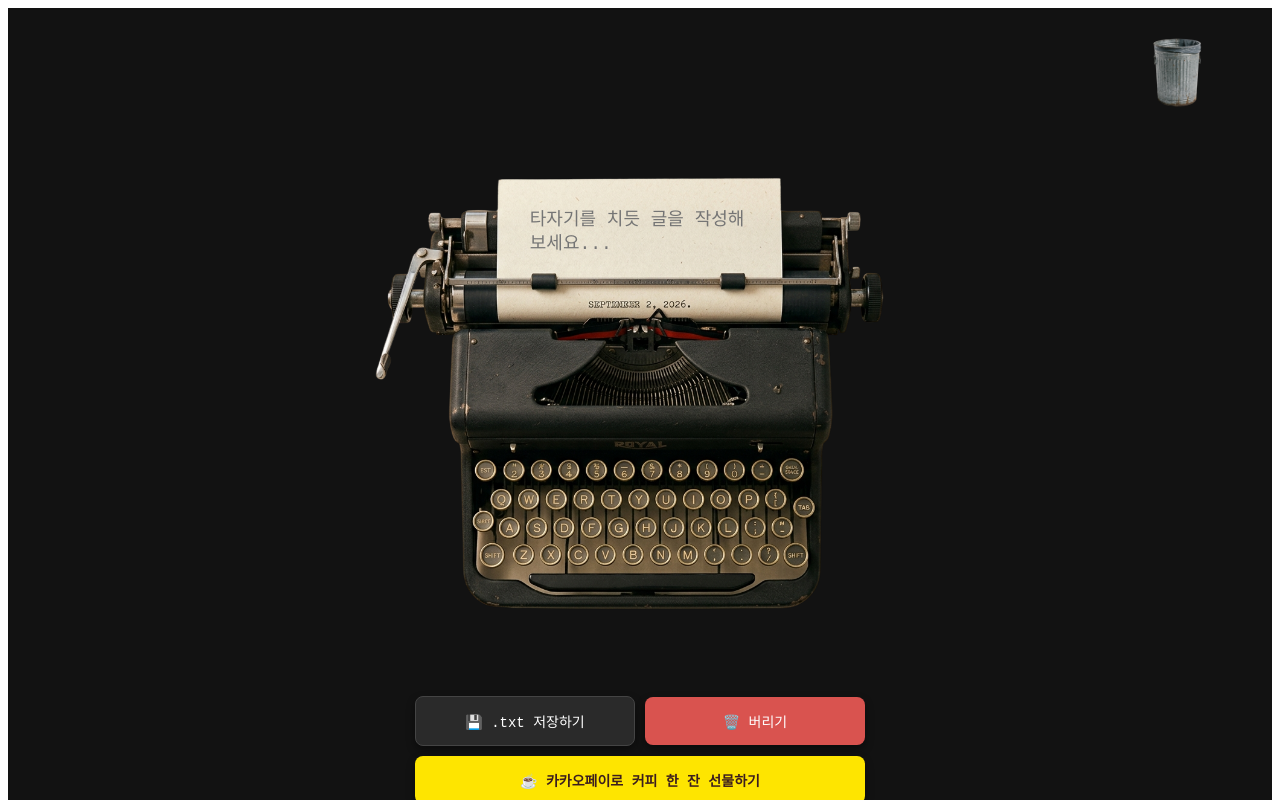
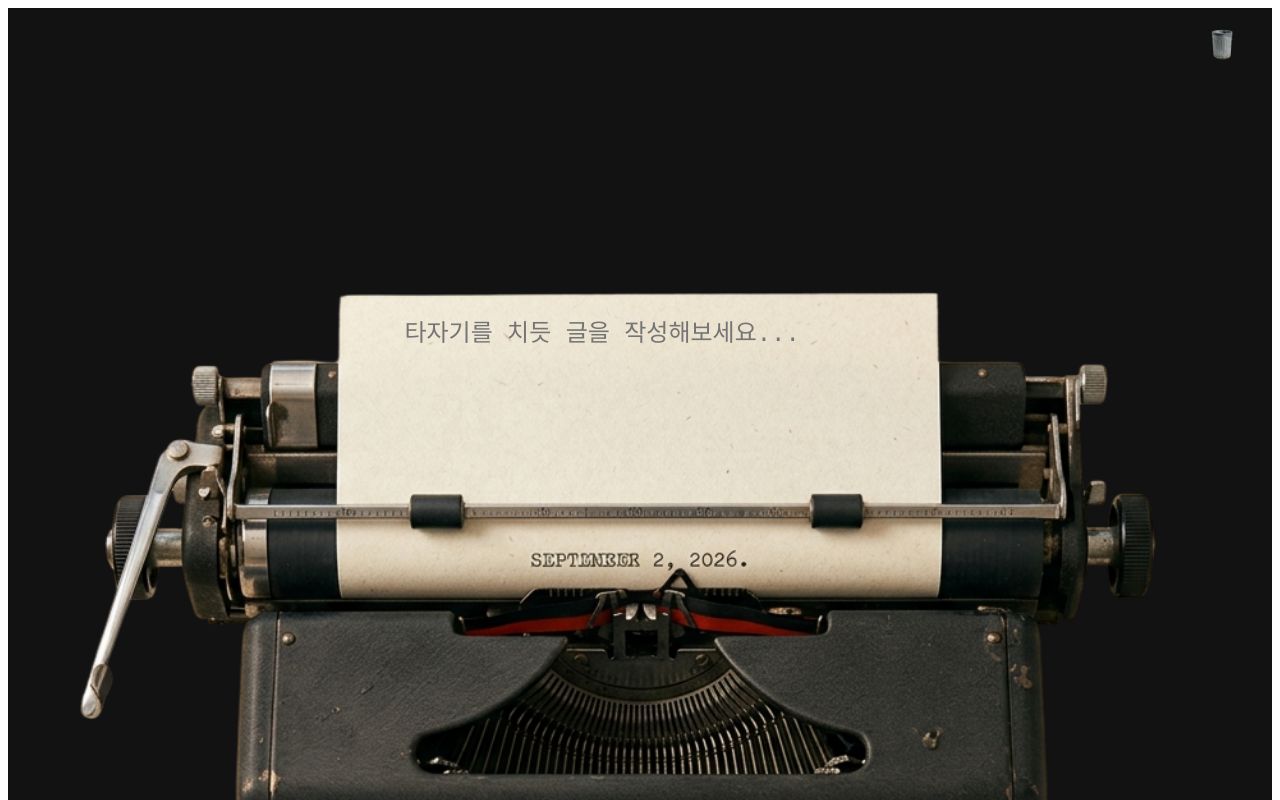
Before and after one commit to lia4682-ctrl/typewriter-web, a Next.js app: page / in a window 1280 px wide. Shown: the top 800 px of the page. Built offline with nearby package versions, Linux system fonts and the light colour scheme.

Commit message:
Update page.tsx

```diff
--- a/app/page.tsx
+++ b/app/page.tsx
@@ -194,8 +194,8 @@ export default function TypewriterApp() {
 
     const isLeft = Math.random() > 0.5;
     const newX = isLeft
-      ? Math.floor(Math.random() * (windowWidth * 0.12)) + 10
-      : Math.floor(Math.random() * (windowWidth * 0.12)) + (windowWidth * 0.65);
+      ? Math.floor(Math.random() * (windowWidth * 0.15)) + 10
+      : Math.floor(Math.random() * (windowWidth * 0.15)) + (windowWidth * 0.65);
 
     const newY = Math.floor(Math.random() * 80) + 70;
 
@@ -329,9 +329,8 @@ export default function TypewriterApp() {
         display: 'flex',
         flexDirection: 'column',
         alignItems: 'center',
-        padding: '10px 0 30px 0',
+        padding: '20px 0 50px 0',
         overflowX: 'hidden',
-        overflowY: 'auto',
         userSelect: 'none',
         boxSizing: 'border-box'
       }}
@@ -343,7 +342,7 @@ export default function TypewriterApp() {
           position: 'absolute',
           top: '15px',
           right: '15px',
-          width: 'clamp(100px, 22vw, 160px)',
+          width: '70px',
           zIndex: 30,
           transition: 'transform 0.2s ease',
           transform: isHoveredBin ? 'scale(1.15)' : 'scale(1)',
@@ -370,7 +369,7 @@ export default function TypewriterApp() {
             position: 'absolute',
             left: `${paper.x}px`,
             top: `${paper.y}px`,
-            width: 'clamp(80px, 18vw, 120px)',
+            width: '75px',
             transform: `rotate(${paper.rotate}deg)`,
             zIndex: draggingId === paper.id ? 100 : 25,
             cursor: 'pointer',
@@ -380,25 +379,35 @@ export default function TypewriterApp() {
         />
       ))}
 
-      {/* 모바일 100% 폭 대응 대형 타자기 */}
+      {/* 300% 스케일 적용 영역 (화면 밖으로 큼직하게 크롭) */}
       <div
         style={{
           position: 'relative',
-          width: '100vw',
-          maxWidth: '850px',
-          aspectRatio: '4 / 3',
-          marginTop: '60px',
+          width: '300vw',
+          maxWidth: '1800px',
+          aspectRatio: '4 / 3.1',
+          marginTop: '30px',
+          display: 'flex',
+          justifyContent: 'center',
+          alignItems: 'center',
           zIndex: 1
+        }}
+      >
+        <div
+          style={{
+            position: 'relative',
+            width: '100%',
+            height: '100%'
           }}
         >
           {/* 입력 레이어 */}
           <div
             style={{
               position: 'absolute',
-            top: '20%',
+              top: '18.5%',
               left: '36.8%',
               width: '26.4%',
-            height: '12.5%',
+              height: '14%',
               padding: '2px',
               boxSizing: 'border-box',
               zIndex: 3
@@ -419,8 +428,8 @@ export default function TypewriterApp() {
                 backgroundColor: 'transparent',
                 resize: 'none',
                 fontFamily: 'Courier New, Courier, monospace',
-              fontSize: 'clamp(13px, 3.5vw, 18px)',
-              lineHeight: '1.35',
+                fontSize: '24px',
+                lineHeight: '1.4',
                 color: '#1a1a1a',
                 textAlign: 'left',
                 padding: 0,
@@ -451,34 +460,39 @@ export default function TypewriterApp() {
             }}
           />
         </div>
+      </div>
 
       {/* 하단 버튼 그룹 */}
       <div
         style={{
           display: 'flex',
-          gap: '10px',
-          justifyContent: 'center',
-          alignItems: 'center',
-          flexWrap: 'wrap',
-          width: '90%',
-          maxWidth: '450px',
-          marginTop: '-20px',
+          flexDirection: 'column',
+          gap: '12px',
+          width: 'calc(100% - 40px)',
+          maxWidth: '360px',
+          marginTop: '10px',
           zIndex: 20
         }}
       >
+        <div style={{ display: 'flex', gap: '10px', width: '100%' }}>
           <button
             onClick={handleSaveTxt}
             style={{
-            flex: '1 1 calc(50% - 5px)',
-            padding: '14px 16px',
+              flex: 1,
+              padding: '16px 8px',
               fontSize: '14px',
               fontFamily: 'Courier New, monospace',
               color: '#ffffff',
               backgroundColor: '#2a2a2a',
               border: '1px solid #444444',
-            borderRadius: '8px',
+              borderRadius: '10px',
               cursor: 'pointer',
-            boxShadow: '0 4px 8px rgba(0,0,0,0.4)'
+              whiteSpace: 'nowrap',
+              display: 'flex',
+              alignItems: 'center',
+              justifyContent: 'center',
+              gap: '4px',
+              boxShadow: '0 4px 10px rgba(0,0,0,0.4)'
             }}
           >
             💾 .txt 저장하기
@@ -487,39 +501,46 @@ export default function TypewriterApp() {
           <button
             onClick={handleDiscard}
             style={{
-            flex: '1 1 calc(50% - 5px)',
-            padding: '14px 16px',
+              flex: 1,
+              padding: '16px 8px',
               fontSize: '14px',
               fontFamily: 'Courier New, monospace',
               color: '#ffffff',
               backgroundColor: '#d9534f',
               border: 'none',
-            borderRadius: '8px',
+              borderRadius: '10px',
               cursor: 'pointer',
-            boxShadow: '0 4px 8px rgba(0,0,0,0.4)'
+              whiteSpace: 'nowrap',
+              display: 'flex',
+              alignItems: 'center',
+              justifyContent: 'center',
+              gap: '4px',
+              boxShadow: '0 4px 10px rgba(0,0,0,0.4)'
             }}
           >
             🗑️ 버리기
           </button>
+        </div>
 
         <button
           onClick={() => setIsKakaoModalOpen(true)}
           style={{
-            flex: '1 1 100%',
-            display: 'inline-flex',
-            alignItems: 'center',
-            justifyContent: 'center',
-            gap: '6px',
-            padding: '14px 16px',
+            width: '100%',
+            padding: '16px 8px',
             fontSize: '14px',
             fontFamily: 'Courier New, monospace',
             color: '#3C1E1E',
             backgroundColor: '#FEE500',
             border: 'none',
-            borderRadius: '8px',
+            borderRadius: '10px',
             fontWeight: 'bold',
             cursor: 'pointer',
-            boxShadow: '0 4px 8px rgba(0,0,0,0.4)'
+            whiteSpace: 'nowrap',
+            display: 'flex',
+            alignItems: 'center',
+            justifyContent: 'center',
+            gap: '4px',
+            boxShadow: '0 4px 10px rgba(0,0,0,0.4)'
           }}
         >
           ☕ 카카오페이로 커피 한 잔 선물하기
```
Lines whose indentation alone changed are shown as unchanged.
